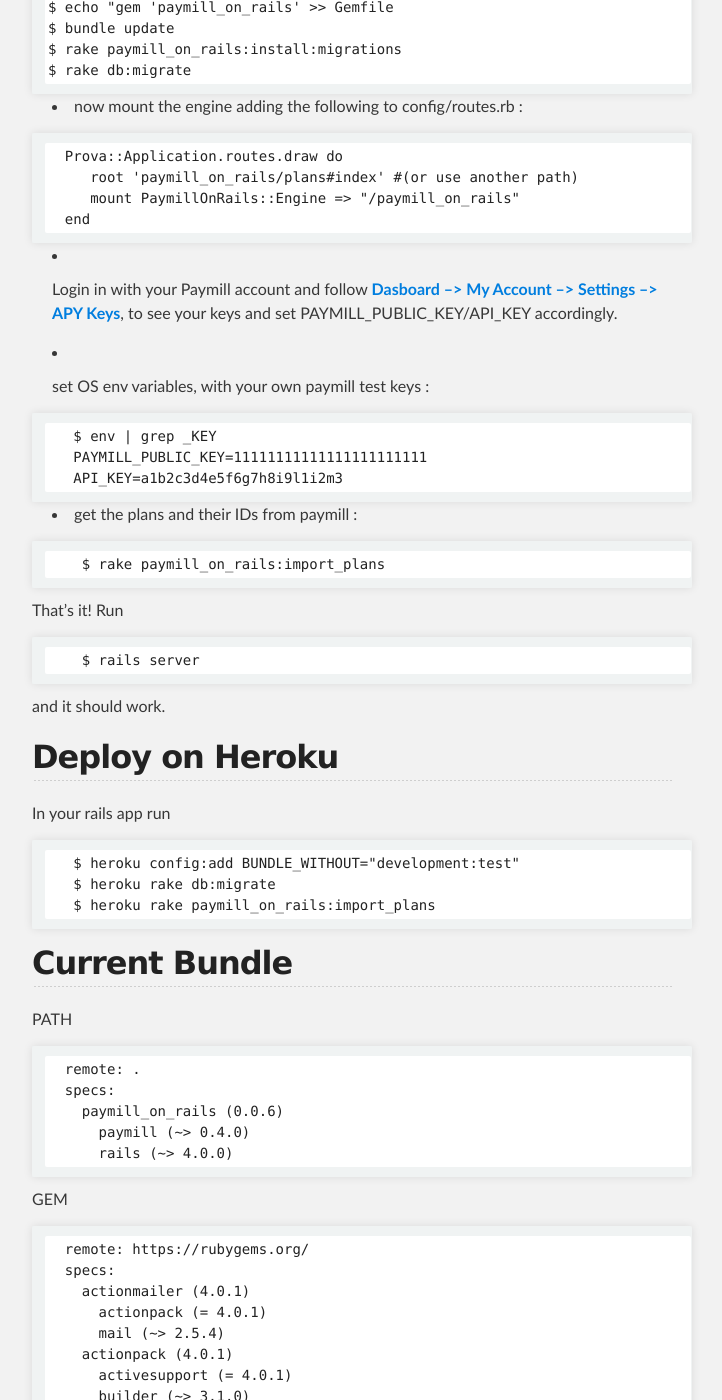
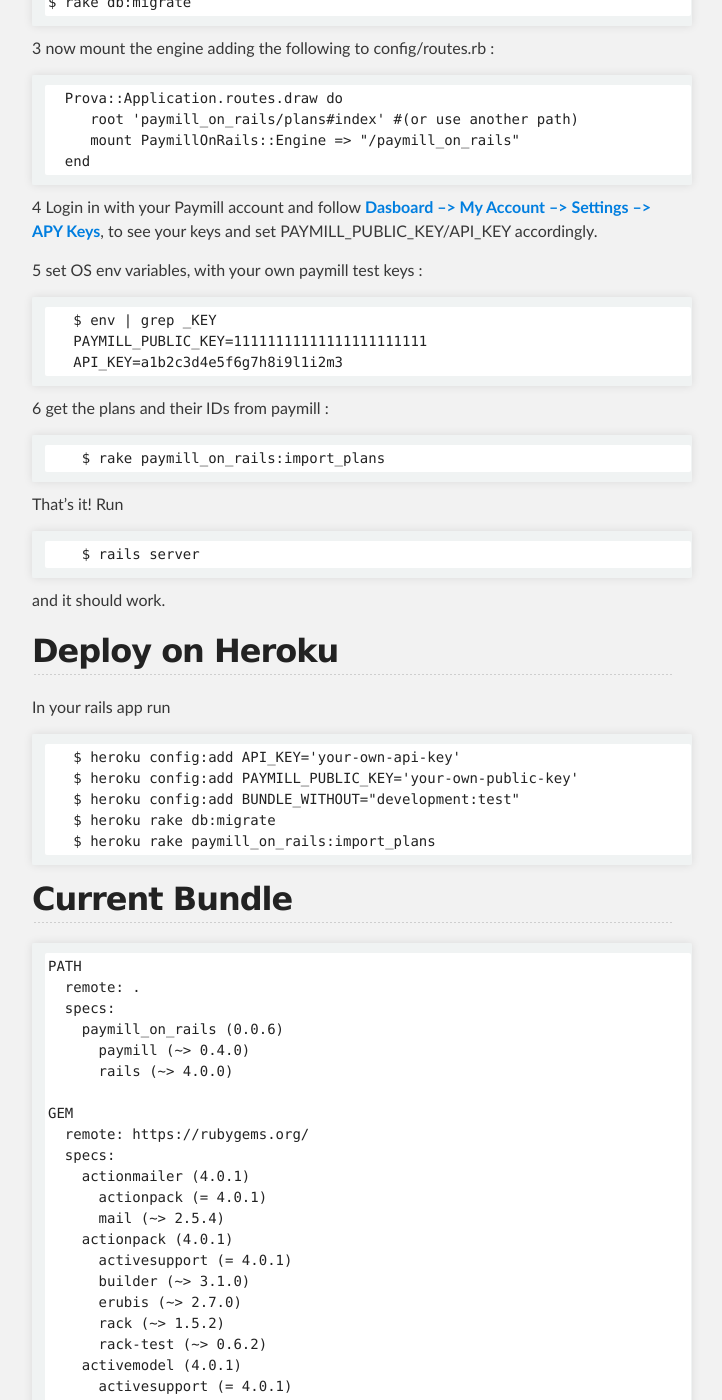
Before and after one commit to lgs/paymill_on_rails, a Jekyll site: the page built from index.md, in a window 1280 px wide and 1400 px high, scrolled down 1622 px. Shown: the whole window, without its empty margins (288-1010 px from the left). Built offline with Jekyll 4.4.1, drawn with Linux system fonts in a browser that asks for light colours; nearby versions of some CDN libraries; Markdown is read by kramdown in place of the engine named in the settings; some of the changed text lies outside the part shown.

Commit message:
Sync README.md in master branch to index.md in gh-pages

````diff
--- a/index.md
+++ b/index.md
@@ -2,9 +2,10 @@
 layout: index
 ---
 
-# PaymillOnRails
 
-[**<img src="https://gemnasium.com/lgs/paymill_on_rails.png" alt="Dependency Status" />**][1] [**<img src="https://codeclimate.com/github/lgs/paymill_on_rails.png" />**][2]
+# PaymillOnRails:
+
+[**<img src="https://gemnasium.com/lgs/paymill_on_rails.png" alt="Dependency Status" />**][1] [**<img src="https://codeclimate.com/github/lgs/paymill_on_rails.png" />**][2] [**http://lgs.github.io/paymill_on_rails**][18]
 
 Paymill subscriptions on Rails 4.0.1 and ruby-2.0.0-p247, [**deployed on Heroku**][3]. This code is adapted from [**Railscast #288**][4] and based on ruby wrapper for the Paymill API gem [**paymill-ruby**][5]. See also Paymill API reference:  [**Paymill API/v2 documentation**][6]
 
@@ -12,7 +13,7 @@ Paymill subscriptions on Rails 4.0.1 and ruby-2.0.0-p247, [**deployed on Heroku*
 
 Important information for the credit card data in your HTML form:
 
-With the payment form, it is essential that you do not put a name attribute with the \<input\> tags for credit card data! In this way, the credit card data will not be returned to your server, and you will stay outside the legal provisions concerning the storage of such data ([**PCI compliance**][7]). The only data which Paymill on Rails stores locally infact, are Plans and Subscriptions, which are not sensible and absolutely [**PCI compliant**][7].
+With the payment form, it is essential that you do not put a name attribute with the <input> tags for credit card data! In this way, the credit card data will not be returned to your server, and you will stay outside the legal provisions concerning the storage of such data ([**PCI compliance**][7]). The only data which Paymill on Rails stores locally infact, are Plans and Subscriptions, which are not sensible and absolutely [**PCI compliant**][7].
 
 See current Paymill on Rails data model
 
@@ -45,9 +46,9 @@ For further reading see also [**payment form**][8] and [**security standards**][
 
 Since the release of [**paymill_on_rails gem 0.0.5**][10], PaymillOnRails becomes a [**Mountable Rails Engines**][11] for Rails 4. Set up a subscription payment integrating it with your existing Rails application service is now very simple just following nex steps:
 
-- register for a test account at [**paymill.com**][12] and create the subscription plans, also called Offers ([**read more**][13], which are how Subscription Plans are called in Paymill.
+ 1 register for a test account at [**paymill.com**][12] and create the subscription plans, also called Offers ([**read more**][13], which are how Subscription Plans are called in Paymill.
 
-- build a new Rails app from scratch (or use your existing one) :
+ 2 build a new Rails app from scratch (or use your existing one) :
 
 ```
 $ rails new myapp && myapp
@@ -57,7 +58,7 @@ $ rake paymill_on_rails:install:migrations
 $ rake db:migrate
 ```
 
-- now mount the engine adding the following to config/routes.rb :
+ 3 now mount the engine adding the following to config/routes.rb :
 
 ```
   Prova::Application.routes.draw do
@@ -66,9 +67,9 @@ $ rake db:migrate
   end
 ```
 
-- Login in with your Paymill account and follow [**Dasboard --> My Account --> Settings --> APY Keys**][14], to see your keys and set PAYMILL_PUBLIC_KEY/API_KEY accordingly.
+ 4 Login in with your Paymill account and follow [**Dasboard --> My Account --> Settings --> APY Keys**][14], to see your keys and set PAYMILL_PUBLIC_KEY/API_KEY accordingly.
 
-- set OS env variables, with your own paymill test keys :
+ 5 set OS env variables, with your own paymill test keys :
 
 ```
    $ env | grep _KEY
@@ -76,7 +77,7 @@ $ rake db:migrate
    API_KEY=a1b2c3d4e5f6g7h8i9l1i2m3
 ```
 
-- get the plans and their IDs from paymill :
+ 6 get the plans and their IDs from paymill :
 
 ```
     $ rake paymill_on_rails:import_plans
@@ -94,6 +95,8 @@ and it should work.
 In your rails app  run
 
 ```
+   $ heroku config:add API_KEY='your-own-api-key'
+   $ heroku config:add PAYMILL_PUBLIC_KEY='your-own-public-key'
    $ heroku config:add BUNDLE_WITHOUT="development:test"
    $ heroku rake db:migrate
    $ heroku rake paymill_on_rails:import_plans
@@ -101,17 +104,15 @@ In your rails app  run
 
 ## Current Bundle
 
+```
 PATH
-```
   remote: .
   specs:
     paymill_on_rails (0.0.6)
       paymill (~> 0.4.0)
       rails (~> 4.0.0)
-```
 
 GEM
-```
   remote: https://rubygems.org/
   specs:
     actionmailer (4.0.1)
@@ -189,15 +190,11 @@ GEM
       polyglot
       polyglot (>= 0.3.1)
     tzinfo (0.3.38)
-```
 
 PLATFORMS
-```
   ruby 2.0.0
-```
 
 DEPENDENCIES
-```
   paymill_on_rails!
   sqlite3
 ```
````
Also changed, not shown: other parts of index.md (+1 -0 lines).
